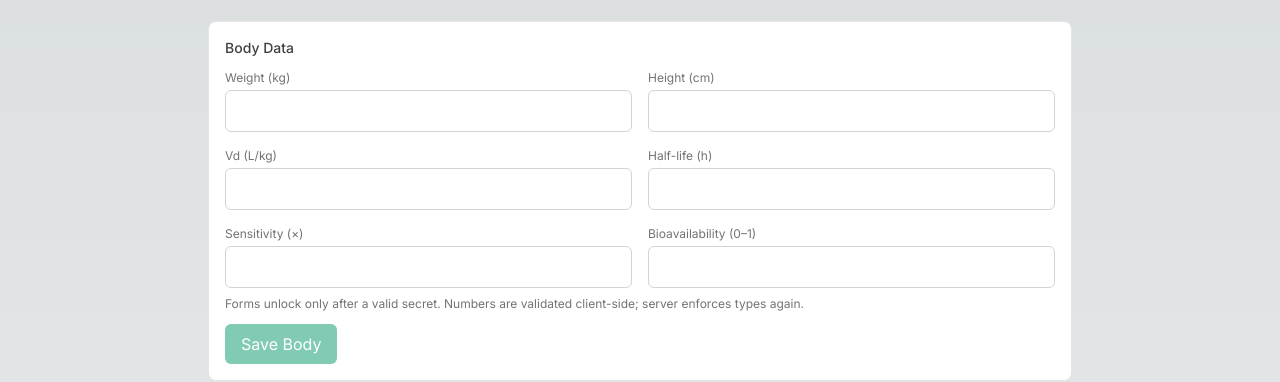
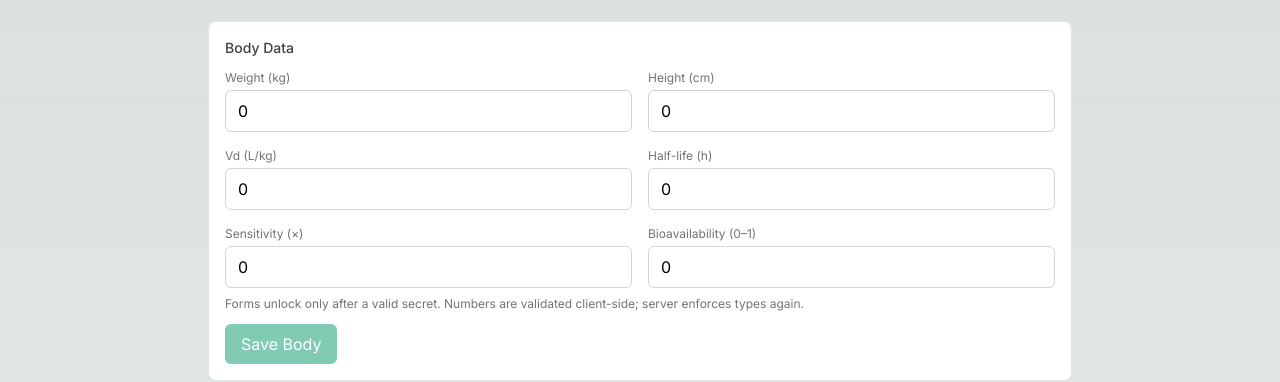
Before and after one commit to kayoslab/cr0ss.org, a Next.js app: page /dashboard/settings in a window 1280 px wide. Shown: the part 355-737 px from the top of the page. Built offline with nearby package versions, Linux system fonts and the light colour scheme; no server answers.

Commit message:
Fix issues with different text fields and adapt POST requests

```diff
--- a/app/dashboard/settings/settings.client.tsx
+++ b/app/dashboard/settings/settings.client.tsx
@@ -146,6 +146,16 @@ export default function SettingsClient({ coffees }: { coffees: CoffeeRow[] }) {
   const todayStr = useMemo(() => new Date().toISOString().slice(0, 10), []);
   const [day, setDay] = useState<DayPayload>(emptyDay(todayStr));
 
+  // body form (controlled, stringy to preserve cursor)
+  const [bodyForm, setBodyForm] = useState({
+    weight_kg: "",
+    height_cm: "",
+    vd_l_per_kg: "",
+    half_life_hours: "",
+    caffeine_sensitivity: "",
+    bioavailability: "",
+  });
+
   // coffee form
   const [coffeeDate, setCoffeeDate] = useState<string>(todayStr);
   const [coffeeTime, setCoffeeTime] = useState<string>(() => {
@@ -172,6 +182,19 @@ export default function SettingsClient({ coffees }: { coffees: CoffeeRow[] }) {
 
   // when method changes, prefill amount
   useEffect(() => setAmount(methodDefaults[method]), [method]);
+
+  // sync body -> bodyForm when loaded or updated
+  useEffect(() => {
+    if (!body) return;
+    setBodyForm({
+      weight_kg: body.weight_kg?.toString() ?? "",
+      height_cm: body.height_cm?.toString() ?? "",
+      vd_l_per_kg: body.vd_l_per_kg?.toString() ?? "",
+      half_life_hours: body.half_life_hours?.toString() ?? "",
+      caffeine_sensitivity: body.caffeine_sensitivity?.toString() ?? "",
+      bioavailability: body.bioavailability?.toString() ?? "",
+    });
+  }, [body]);
 
   // ---- secret validation & hydration
 
@@ -219,15 +242,30 @@ export default function SettingsClient({ coffees }: { coffees: CoffeeRow[] }) {
     setSavingBody(true);
     try {
       const payload: any = {
-        weight_kg: (document.getElementById("weight_kg") as HTMLInputElement)?.value,
-        height_cm: (document.getElementById("height_cm") as HTMLInputElement)?.value,
-        vd_l_per_kg: (document.getElementById("vd_l_per_kg") as HTMLInputElement)?.value,
-        half_life_hours: (document.getElementById("half_life_hours") as HTMLInputElement)?.value,
-        caffeine_sensitivity: (document.getElementById("caffeine_sensitivity") as HTMLInputElement)?.value,
-        bioavailability: (document.getElementById("bioavailability") as HTMLInputElement)?.value,
+        weight_kg: bodyForm.weight_kg,
+        height_cm: bodyForm.height_cm,
+        vd_l_per_kg: bodyForm.vd_l_per_kg,
+        half_life_hours: bodyForm.half_life_hours,
+        caffeine_sensitivity: bodyForm.caffeine_sensitivity,
+        bioavailability: bodyForm.bioavailability,
       };
-      const res = await jfetch("/api/habits/body", { method: "POST", body: JSON.stringify(payload) }, secret);
-      setMsg(res.ok ? "Body profile saved." : res.error || "Failed to save body profile.");
+      const res = await jfetch<{ ok: boolean; profile?: BodyProfile }>(
+        "/api/habits/body",
+        { method: "POST", body: JSON.stringify(payload) },
+        secret
+      );
+      if (res.ok && res.json && (res.json as any).profile) {
+        const profile = (res.json as any).profile as BodyProfile;
+        setBody(profile); // triggers bodyForm sync via useEffect
+        setMsg("Body profile saved.");
+      } else if (res.ok) {
+        // Fall back: re-fetch to ensure UI sync
+        const ref = await jfetch<BodyProfile>("/api/habits/body", { method: "GET" }, secret);
+        if (ref.ok && ref.json) setBody(ref.json);
+        setMsg("Body profile saved.");
+      } else {
+        setMsg(res.error || "Failed to save body profile.");
+      }
     } finally {
       setSavingBody(false);
     }
@@ -400,13 +438,38 @@ export default function SettingsClient({ coffees }: { coffees: CoffeeRow[] }) {
         }
       >
         <div className="grid grid-cols-2 gap-4">
-          <Field id="weight_kg" label="Weight (kg)" type="text" inputMode="decimal" defaultValue={body?.weight_kg ?? ""} />
-          <Field id="height_cm" label="Height (cm)" type="text" inputMode="numeric" defaultValue={body?.height_cm ?? ""} />
-          <Field id="vd_l_per_kg" label="Vd (L/kg)" type="text" inputMode="decimal" defaultValue={body?.vd_l_per_kg ?? ""} />
-          <Field id="half_life_hours" label="Half-life (h)" type="text" inputMode="decimal" defaultValue={body?.half_life_hours ?? ""} />
-          <Field id="caffeine_sensitivity" label="Sensitivity (×)" type="text" inputMode="decimal" defaultValue={body?.caffeine_sensitivity ?? ""} />
-          <Field id="bioavailability" label="Bioavailability (0–1)" type="text" inputMode="decimal" defaultValue={body?.bioavailability ?? ""} />
-        </div>
+          <NumField
+            label="Weight (kg)"
+            value={Number(bodyForm.weight_kg) || 0}
+            onCommit={(v) => setBodyForm((f) => ({ ...f, weight_kg: String(v) }))}
+          />
+          <NumField
+            label="Height (cm)"
+            value={Number(bodyForm.height_cm) || 0}
+            onCommit={(v) => setBodyForm((f) => ({ ...f, height_cm: String(v) }))}
+          />
+          <NumField
+            label="Vd (L/kg)"
+            value={Number(bodyForm.vd_l_per_kg) || 0}
+            onCommit={(v) => setBodyForm((f) => ({ ...f, vd_l_per_kg: String(v) }))}
+          />
+          <NumField
+            label="Half-life (h)"
+            value={Number(bodyForm.half_life_hours) || 0}
+            onCommit={(v) => setBodyForm((f) => ({ ...f, half_life_hours: String(v) }))}
+          />
+          <NumField
+            label="Sensitivity (×)"
+            value={Number(bodyForm.caffeine_sensitivity) || 0}
+            onCommit={(v) => setBodyForm((f) => ({ ...f, caffeine_sensitivity: String(v) }))}
+          />
+          <NumField
+            label="Bioavailability (0–1)"
+            value={Number(bodyForm.bioavailability) || 0}
+            onCommit={(v) => setBodyForm((f) => ({ ...f, bioavailability: String(v) }))}
+          />
+      </div>
+
         <p className="text-xs text-neutral-500 dark:text-neutral-400 mt-2">
           Forms unlock only after a valid secret. Numbers are validated client-side; server enforces types again.
         </p>
@@ -428,13 +491,13 @@ export default function SettingsClient({ coffees }: { coffees: CoffeeRow[] }) {
         }
       >
         <div className="grid grid-cols-2 gap-4">
-          <Num label="Running Distance (km)" value={goals.running_distance_km} onChange={(v)=>setGoals(g=>({...g, running_distance_km:v}))}/>
-          <Num label="Steps" value={goals.steps} onChange={(v)=>setGoals(g=>({...g, steps:v}))}/>
-          <Num label="Reading (min)" value={goals.reading_minutes} onChange={(v)=>setGoals(g=>({...g, reading_minutes:v}))}/>
-          <Num label="Outdoors (min)" value={goals.outdoor_minutes} onChange={(v)=>setGoals(g=>({...g, outdoor_minutes:v}))}/>
-          <Num label="Writing (min)" value={goals.writing_minutes} onChange={(v)=>setGoals(g=>({...g, writing_minutes:v}))}/>
-          <Num label="Coding (min)" value={goals.coding_minutes} onChange={(v)=>setGoals(g=>({...g, coding_minutes:v}))}/>
-          <Num label="Focus (min)" value={goals.focus_minutes} onChange={(v)=>setGoals(g=>({...g, focus_minutes:v}))}/>
+          <NumField label="Running Distance (km)" value={goals.running_distance_km} onCommit={(v)=>setGoals(g=>({...g, running_distance_km:v}))}/>
+          <NumField label="Steps" value={goals.steps} onCommit={(v)=>setGoals(g=>({...g, steps:v}))}/>
+          <NumField label="Reading (min)" value={goals.reading_minutes} onCommit={(v)=>setGoals(g=>({...g, reading_minutes:v}))}/>
+          <NumField label="Outdoors (min)" value={goals.outdoor_minutes} onCommit={(v)=>setGoals(g=>({...g, outdoor_minutes:v}))}/>
+          <NumField label="Writing (min)" value={goals.writing_minutes} onCommit={(v)=>setGoals(g=>({...g, writing_minutes:v}))}/>
+          <NumField label="Coding (min)" value={goals.coding_minutes} onCommit={(v)=>setGoals(g=>({...g, coding_minutes:v}))}/>
+          <NumField label="Focus (min)" value={goals.focus_minutes} onCommit={(v)=>setGoals(g=>({...g, focus_minutes:v}))}/>
         </div>
       </Card>
 
@@ -481,13 +544,13 @@ export default function SettingsClient({ coffees }: { coffees: CoffeeRow[] }) {
       >
         <div className="grid grid-cols-2 gap-4">
           <Field label="Date" type="date" value={day.date} onChange={(e)=>setDay(d=>({...d, date:(e.target as HTMLInputElement).value}))}/>
-          <Num label="Sleep score" value={day.sleep_score} onChange={(v)=>setDay(d=>({...d, sleep_score:v}))}/>
-          <Num label="Focus (min)" value={day.focus_minutes} onChange={(v)=>setDay(d=>({...d, focus_minutes:v}))}/>
-          <Num label="Steps" value={day.steps} onChange={(v)=>setDay(d=>({...d, steps:v}))}/>
-          <Num label="Reading (min)" value={day.reading_minutes} onChange={(v)=>setDay(d=>({...d, reading_minutes:v}))}/>
-          <Num label="Outdoors (min)" value={day.outdoor_minutes} onChange={(v)=>setDay(d=>({...d, outdoor_minutes:v}))}/>
-          <Num label="Writing (min)" value={day.writing_minutes} onChange={(v)=>setDay(d=>({...d, writing_minutes:v}))}/>
-          <Num label="Coding (min)" value={day.coding_minutes} onChange={(v)=>setDay(d=>({...d, coding_minutes:v}))}/>
+          <NumField label="Sleep score" value={day.sleep_score} onCommit={(v)=>setDay(d=>({...d, sleep_score:v}))}/>
+          <NumField label="Focus (min)" value={day.focus_minutes} onCommit={(v)=>setDay(d=>({...d, focus_minutes:v}))}/>
+          <NumField label="Steps" value={day.steps} onCommit={(v)=>setDay(d=>({...d, steps:v}))}/>
+          <NumField label="Reading (min)" value={day.reading_minutes} onCommit={(v)=>setDay(d=>({...d, reading_minutes:v}))}/>
+          <NumField label="Outdoors (min)" value={day.outdoor_minutes} onCommit={(v)=>setDay(d=>({...d, outdoor_minutes:v}))}/>
+          <NumField label="Writing (min)" value={day.writing_minutes} onCommit={(v)=>setDay(d=>({...d, writing_minutes:v}))}/>
+          <NumField label="Coding (min)" value={day.coding_minutes} onCommit={(v)=>setDay(d=>({...d, coding_minutes:v}))}/>
           <Bool label="Journaled" checked={day.journaled} onChange={(v)=>setDay(d=>({...d, journaled:v}))}/>
         </div>
       </Card>
@@ -519,7 +582,7 @@ export default function SettingsClient({ coffees }: { coffees: CoffeeRow[] }) {
             <option value="cold_brew">cold_brew</option>
             <option value="other">other</option>
           </SelectField>
-          <Num label="Amount (mL)" value={amount} onChange={setAmount} />
+          <NumField label="Amount (mL)" value={amount} onCommit={setAmount} />
           <SelectField label="Coffee (Contentful)" value={coffeeId} onChange={setCoffeeId}>
             <option value="">— select —</option>
             {coffees.map(c => (
@@ -547,9 +610,9 @@ export default function SettingsClient({ coffees }: { coffees: CoffeeRow[] }) {
       >
         <div className="grid grid-cols-2 gap-4">
           <Field label="Date" type="date" value={runDate} onChange={(e)=>setRunDate((e.target as HTMLInputElement).value)} />
-          <Num label="Distance (km)" value={distanceKm} onChange={setDistanceKm}/>
-          <Num label="Duration (min)" value={durationMin} onChange={setDurationMin}/>
-          <Num label="Pace (sec/km)" value={paceSec} onChange={setPaceSec}/>
+          <NumField label="Distance (km)" value={distanceKm} onCommit={setDistanceKm}/>
+          <NumField label="Duration (min)" value={durationMin} onCommit={setDurationMin}/>
+          <NumField label="Pace (sec/km)" value={paceSec} onCommit={setPaceSec}/>
         </div>
       </Card>
 
@@ -582,24 +645,41 @@ function Field(props: React.InputHTMLAttributes<HTMLInputElement> & { label?: st
   );
 }
 
-/** Numeric text input without Safari's number spinner/scroll issues. */
-function Num({
+/**
+ * Numeric text field with internal string state to avoid focus loss and Safari scroll jumps.
+ * Commits numeric value on blur or Enter.
+ */
+function NumField({
   label,
   value,
-  onChange,
-  step,
-  min,
-  max,
+  onCommit,
   placeholder,
 }: {
   label: string;
   value: number;
-  onChange: (v: number) => void;
-  step?: string;
-  min?: number;
-  max?: number;
+  onCommit: (v: number) => void;
   placeholder?: string;
 }) {
+  const [text, setText] = useState<string>(() =>
+    Number.isFinite(value) ? String(value) : ""
+  );
+
+  // keep local text in sync when parent value changes externally
+  useEffect(() => {
+    const next = Number.isFinite(value) ? String(value) : "";
+    setText(next);
+  }, [value]);
+
+  const commit = () => {
+    const raw = text.replace(",", ".").trim();
+    if (raw === "" || raw === "-") {
+      onCommit(0);
+      return;
+    }
+    const num = Number(raw);
+    onCommit(Number.isFinite(num) ? num : 0);
+  };
+
   return (
     <div className="flex flex-col">
       <Label>{label}</Label>
@@ -608,22 +688,13 @@ function Num({
         inputMode="decimal"
         pattern="^-?[0-9]*([.,][0-9]+)?$"
         placeholder={placeholder}
-        value={Number.isFinite(value) ? String(value) : ""}
-        onChange={(e) => {
-          const raw = e.target.value.replace(",", "."); // allow comma typing
-          if (raw === "" || raw === "-") {
-            onChange(NaN as unknown as number);
-            return;
+        value={text}
+        onChange={(e) => setText(e.target.value)}
+        onBlur={commit}
+        onKeyDown={(e) => {
+          if (e.key === "Enter") {
+            e.currentTarget.blur(); // triggers onBlur -> commit
           }
-          const num = Number(raw);
-          if (Number.isNaN(num)) {
-            // allow intermediate invalid state; do not force-change
-            e.currentTarget.value = raw;
-            return;
-          }
-          if (typeof min === "number" && num < min) return;
-          if (typeof max === "number" && num > max) return;
-          onChange(num);
         }}
         className="w-full rounded-md border border-neutral-300 dark:border-neutral-700 bg-white dark:bg-slate-950 px-3 py-2"
       />
```
Also changed, not shown: app/api/habits/day/route.tsx (+45 -5 lines), app/api/habits/goal/route.tsx (+45 -7 lines).
